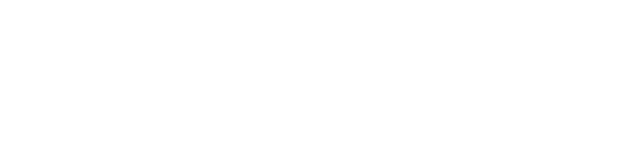
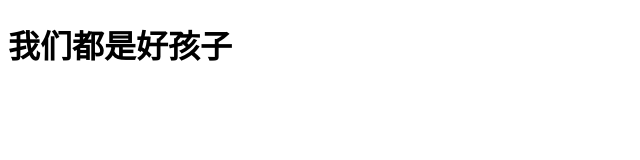
Before and after one commit to salangheee/amen, a plain HTML site: page index.html in a window 1280 px wide. Shown: the whole page, without its empty margins (0-640 px from the left). Drawn offline with Linux system fonts and the light colour scheme.

Commit message:
Update index.html

```diff
--- a/index.html
+++ b/index.html
@@ -5,6 +5,6 @@
 		<title>这就是一个测试界面</title>
 	</head>
 	<body>
-
+		<h1>我们都是好孩子</h1>
 	</body>
 </html>
```
